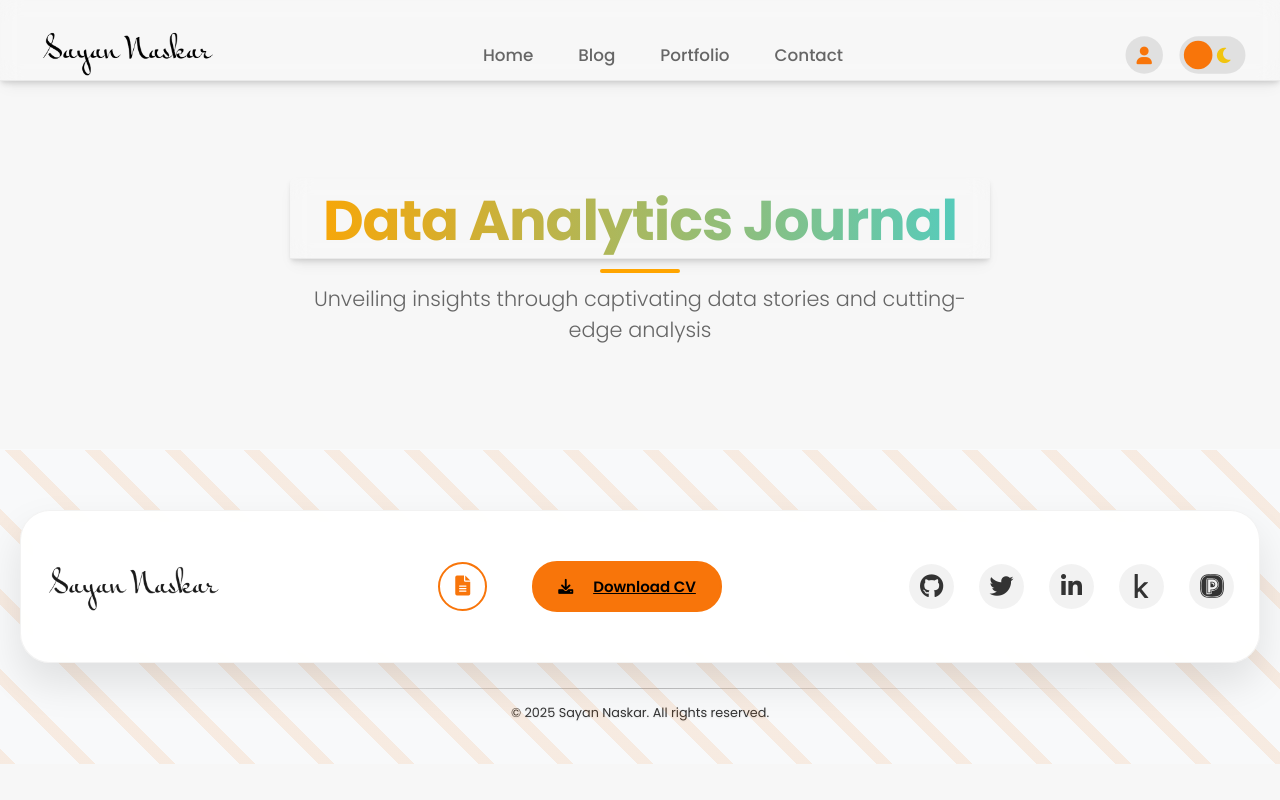
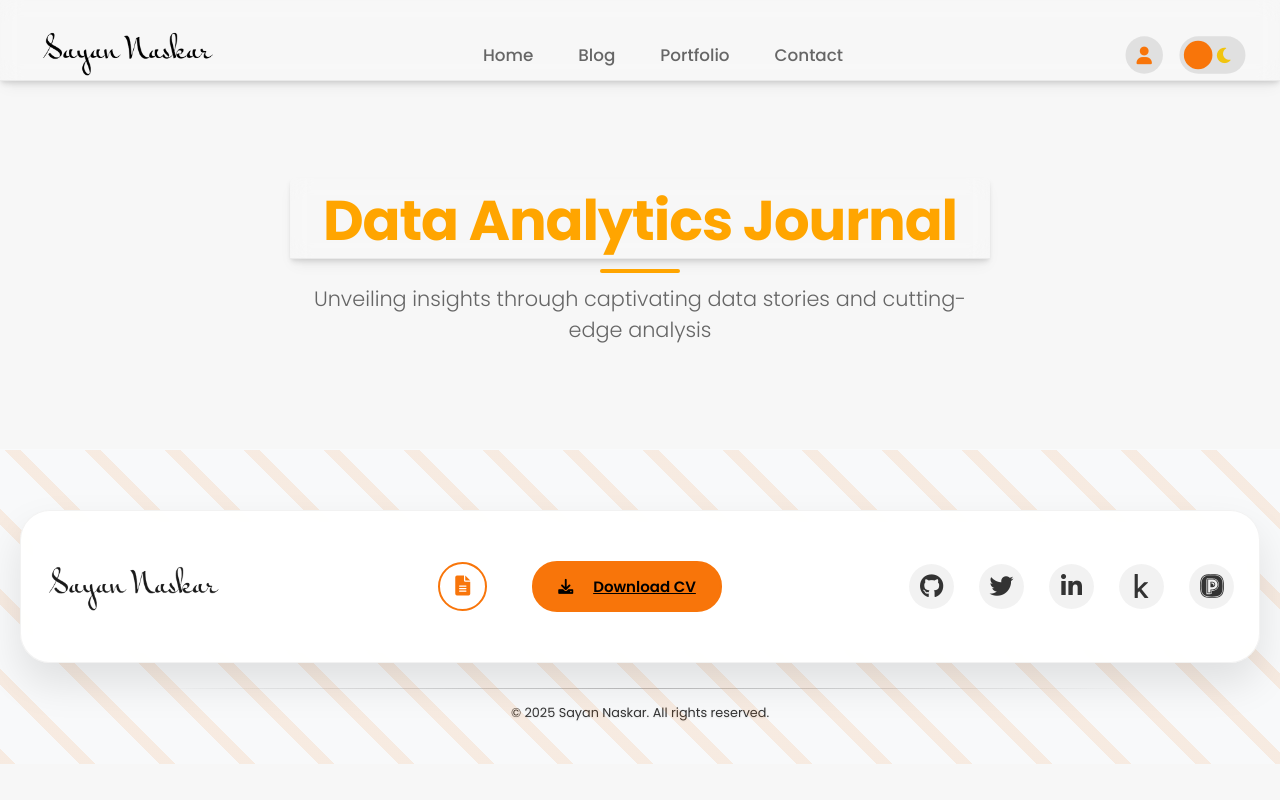
Before and after one commit to Naskar-Sayan/portfolio, a Flask app: template templates/blog.html in a window 1280 px wide. Run offline with Flask 3, Linux system fonts and the light colour scheme; the template is opened without the code that fills it, so the values that code supplies are empty; parts of the project's set-up code (start-up, migrations or seed data) failed here and were passed over.

Commit message:
Update blog.css

```diff
--- a/static/css/blog.css
+++ b/static/css/blog.css
@@ -1,7 +1,7 @@
 /* Root Variables */
 :root {
     --primary-color: #FFA500; /* Vibrant coral for energy */
-    --secondary-color: #4ecdc4; /* Teal accent for contrast */
+    --secondary-color: #FFA500; /* Teal accent for contrast */
     --bg-color: #f7f7f7; /* Soft off-white background */
     --card-bg: #ffffff; /* Clean white cards */
     --title-color: #333; /* Deep slate for titles */
```
